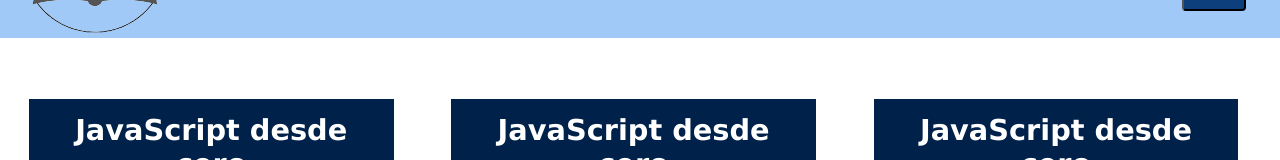
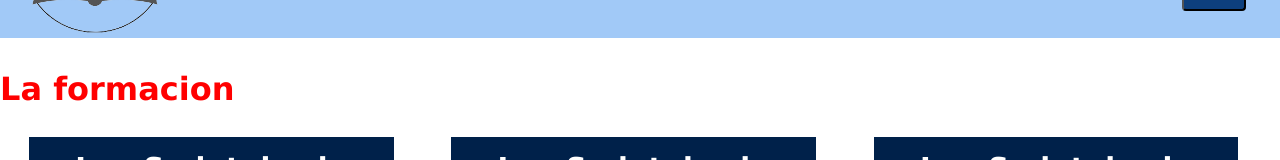
Before and after one commit to AnaQuesadaGarcia84/ANQG, an Angular app in the folder 1844/app_Angular/: page /cursos in a window 1280 px wide. Shown: the part 121-281 px from the top of the page. Built offline with nearby package versions, Linux system fonts and the light colour scheme.

Commit message:
clase de hoy

```diff
--- a/1844/app_Angular/src/app/alumno/alumno.component.html
+++ b/1844/app_Angular/src/app/alumno/alumno.component.html
@@ -34,7 +34,7 @@
 <p>{{nota}}</p> -->
 
 <!-- [ng-template] -->
-<div *ngIf="registrado; then siRegistrado else noRegistrado"></div>
+<!-- <div *ngIf="registrado; then siRegistrado else noRegistrado"></div>
 
 <ng-template #siRegistrado>
     <p>Estás registrado en la aplicación</p>
@@ -44,4 +44,4 @@
 <ng-template #noRegistrado>
     <p>No estás registrado, pulsa este botón para identificarse</p>
     <button (click)="setRegistrado()">Identifícate</button>
-</ng-template>
+</ng-template> -->
--- a/1844/app_Angular/src/app/app.component.html
+++ b/1844/app_Angular/src/app/app.component.html
@@ -1,5 +1,5 @@
 <app-header></app-header>
-
+<h1 [ngStyle]="popiedadesH1">La formacion</h1>
 <router-outlet></router-outlet>
 
 <app-footer></app-footer>
--- a/1844/app_Angular/src/app/app.component.ts
+++ b/1844/app_Angular/src/app/app.component.ts
@@ -7,4 +7,15 @@
 })
 export class AppComponent {
   title = 'app_Angular';
+
+  public popiedadesH1:any
+
+  constructor(){
+
+    //Objeto JSON para darle las porpiedades de estilo
+    this.popiedadesH1={
+      color: 'red',
+      fontSize:'2em'
+    }
+  }
 }
```
